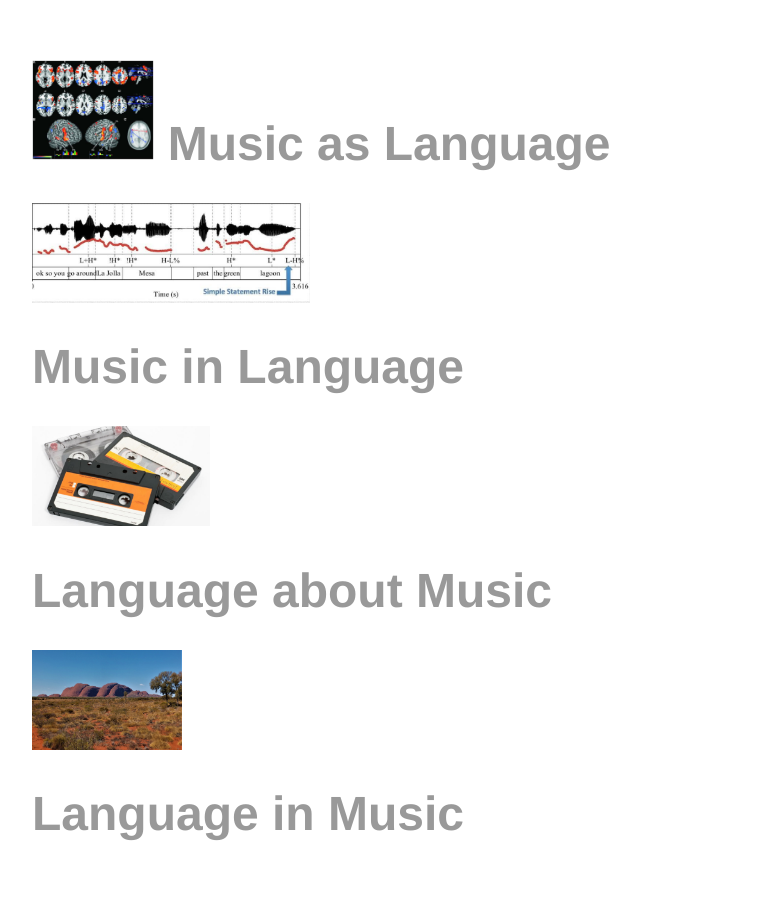
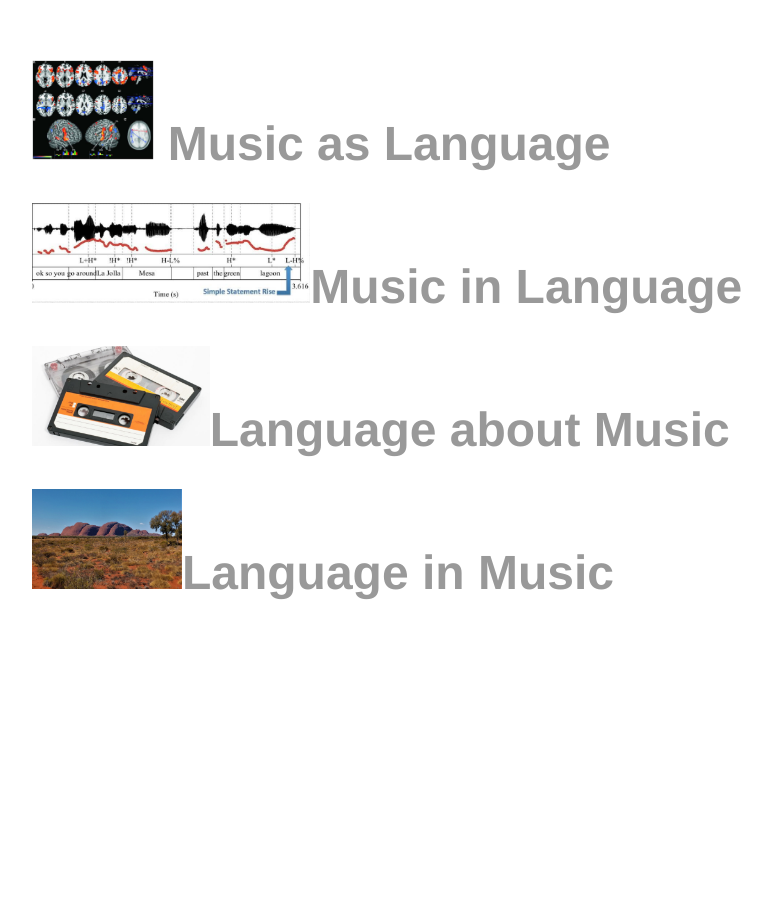
Before and after one commit to morgansleeper/morgansleeper.github.io, a Jekyll site: the page built from 220/index.html, in a window 1280 px wide. Shown: the whole page, without its empty margins (160-932 px from the left). Built offline with Jekyll 4.4.1, drawn with Linux system fonts in a browser that asks for light colours.

Commit message:
update 220

```diff
--- a/220/index.html
+++ b/220/index.html
@@ -6,11 +6,11 @@
 	<h1><img src="220pics/brains.jpg" height= "100" padding: 0px 20px 20px 20px"/><a href = "https://www.medicalnewstoday.com/articles/273060#-Trading-fours-"> Music as Language</a></h1>
 </div>
 <div class="blurb">
-	<img src="220pics/uptalk.jpg" height= "100" padding: 0px 20px 20px 20px"/><h1><a href = "https://www.wbur.org/commonhealth/2013/12/04/uptalk-spreads-valley-girls">Music in Language</a></h1>
+	<h1><img src="220pics/uptalk.jpg" height= "100" padding: 0px 20px 20px 20px"/><a href = "https://www.wbur.org/commonhealth/2013/12/04/uptalk-spreads-valley-girls">Music in Language</a></h1>
 </div>
 <div class="blurb">
-	<img src="220pics/tapes.jpg" height= "100" padding: 0px 20px 20px 20px"/><h1><a href = "https://soundstudiesblog.com/2018/06/25/mixtapes-v-playlists-medium-message-materiality/">Language about Music</a></h1>
+	<h1><img src="220pics/tapes.jpg" height= "100" padding: 0px 20px 20px 20px"/><a href = "https://soundstudiesblog.com/2018/06/25/mixtapes-v-playlists-medium-message-materiality/">Language about Music</a></h1>
 </div>
 <div class="blurb">
-	<img src="220pics/uluru.jpg" height= "100" padding: 0px 20px 20px 20px"/><h1><a href = "https://theconversation.com/aboriginal-australias-smash-hit-that-went-viral-112615">Language in Music</a></h1>
+	<h1><img src="220pics/uluru.jpg" height= "100" padding: 0px 20px 20px 20px"/><a href = "https://theconversation.com/aboriginal-australias-smash-hit-that-went-viral-112615">Language in Music</a></h1>
 </div>
```
Also changed, not shown: 1 other file.
